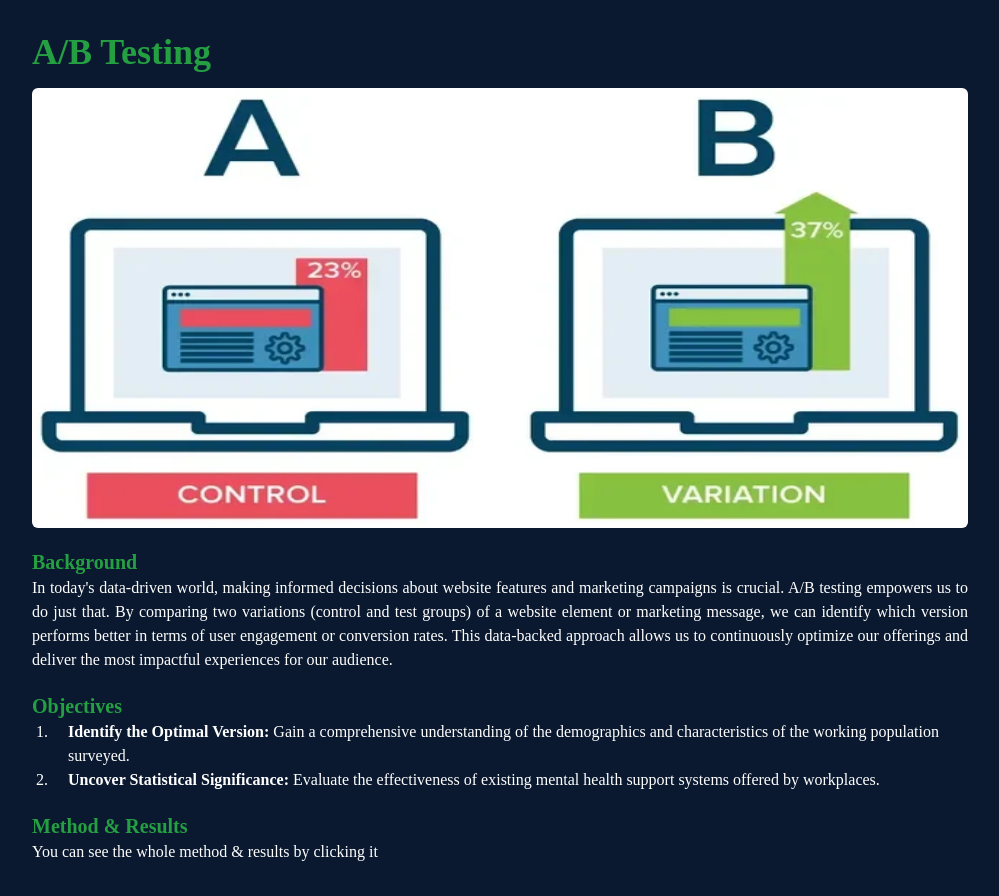
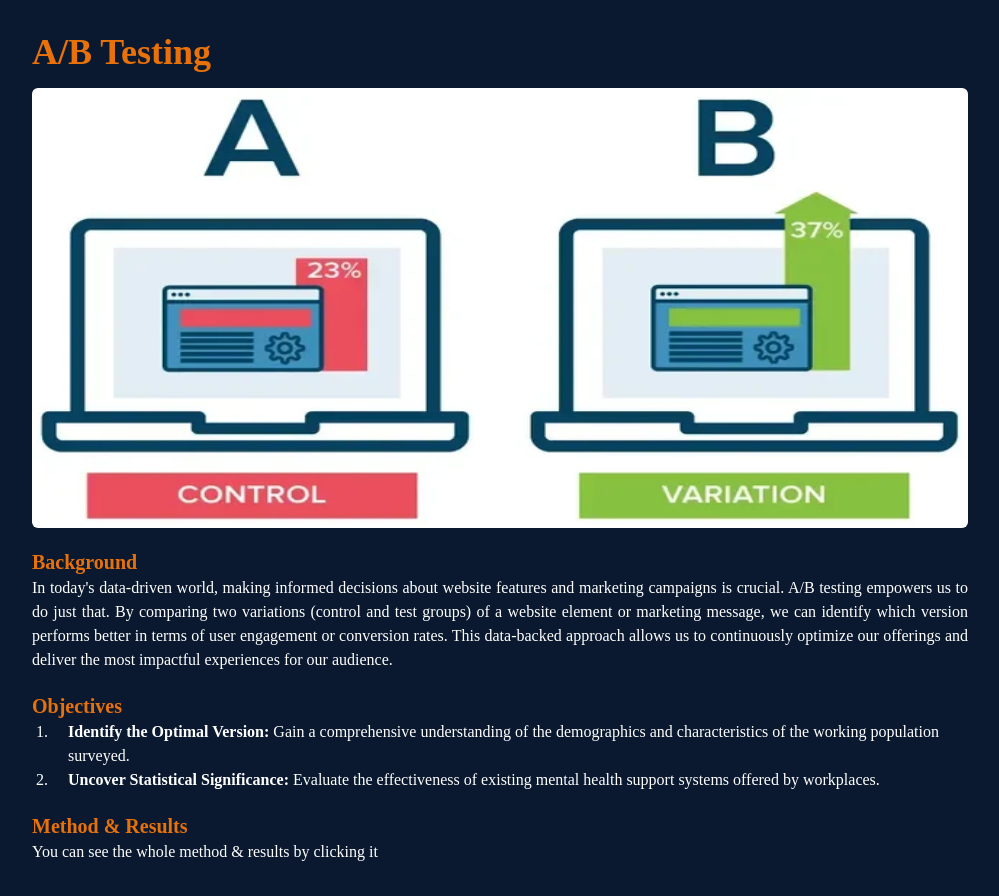
Before and after one commit to mprudentio/gdd, a React (Create React App) app: page /AB-Testing in a window 1280 px wide. Shown: the whole page, without its empty margins (140-1139 px from the left). Built offline with nearby package versions, Linux system fonts and the light colour scheme.

Commit message:
3rd commit

```diff
--- a/src/projects/ABTest.jsx
+++ b/src/projects/ABTest.jsx
@@ -5,23 +5,23 @@ const ABTest = () => {
     <div className='w-full h-full bg-[#0a192f]'>
         <div className='max-w-[1000px] mx-auto px-8 py-8  h-full'>
             <div>
-                <p className='text-[#24a042] text-4xl font-bold'>A/B Testing</p>
+                <p className='text-[#E8710A] text-4xl font-bold'>A/B Testing</p>
                 <img className='w-full h-[440px] rounded-md mt-4' src="./abtestinghero.jpg" alt="python icon" />
             </div>
             <div className='text-white mt-5'>
-                <p className='text-xl  font-bold text-[#24A042]'>Background</p>
+                <p className='text-xl  font-bold text-[#E8710A]'>Background</p>
                 <p className='text-justify'>In today's data-driven world, making informed decisions about website features and marketing campaigns is crucial. A/B testing empowers us to do just that. By comparing two variations (control and test groups) of a website element or marketing message, we can identify which version performs better in terms of user engagement or conversion rates. This data-backed approach allows us to continuously optimize our offerings and deliver the most impactful experiences for our audience.</p>
             </div>
             <div className='text-white mt-5'>
-                <p className='text-xl  font-bold text-[#24A042]'>Objectives</p>
+                <p className='text-xl  font-bold text-[#E8710A]'>Objectives</p>
                 <ol className='list-decimal ml-5'>
                     <li><span className='font-semibold'>Identify the Optimal Version:  </span> Gain a comprehensive understanding of the demographics and characteristics of the working population surveyed.</li>
                     <li><span className='font-semibold'>Uncover Statistical Significance:  </span> Evaluate the effectiveness of existing mental health support systems offered by workplaces.</li>
                 </ol>
             </div>
             <div className='text-white mt-5'>
-                <p className='text-xl  font-bold text-[#24A042]'>Method & Results</p>
-                <p>You can see the whole method & results by <a href='https://colab.research.google.com/drive/1Mwx0eRzxun2U370lpGZBal9vwja-WY7S?usp=sharing' rel="noreferrer" className='hover:text-green-500' target="_blank">clicking it</a></p>
+                <p className='text-xl  font-bold text-[#E8710A]'>Method & Results</p>
+                <p>You can see the whole method & results by <a href='https://colab.research.google.com/drive/1Mwx0eRzxun2U370lpGZBal9vwja-WY7S?usp=sharing' rel="noreferrer" className='hover:text-[#E8710A]' target="_blank">clicking it</a></p>
             </div>
         </div>
     </div>
--- a/src/skills.jsx
+++ b/src/skills.jsx
@@ -2,7 +2,7 @@
 import React from 'react';
 const Skills = () => {
   return (
-    <div  className='w-full h-screen bg-[#0a192f] text-gray-300'>
+    <div  className='w-full bg-[#0a192f] text-gray-300'>
       {/* Container */}
       <div className='max-w-[1000px] mx-auto p-4 flex flex-col justify-center w-full h-full'>
           <div >
--- a/src/work.jsx
+++ b/src/work.jsx
@@ -9,7 +9,7 @@ const Work = () => {
   const navigate = useNavigate()
   return (
     <div name='work' className='w-full text-gray-300 bg-[#0a192f]'>
-      <div className='max-w-[1000px] mx-auto p-4 flex flex-col justify-center w-full h-full'>
+      <div className='max-w-[1000px] mx-auto px-4 pt-[70px] flex flex-col justify-center w-full h-full'>
         <div className='pb-8 md:mt-3 lg:mt-1'>
           <p className='text-4xl font-bold inline border-b-4 text-gray-300 border-pink-600'>
             Work
@@ -67,6 +67,18 @@ const Work = () => {
                 </span>
               </div>
             </div>
+            {/* Grid Item */}
+            <div onClick={() => navigate('/AB-Testing')}
+              style={{ backgroundImage: `url('./abthumb.png')` }}
+              className='shadow-lg cursor-pointer shadow-[#040c16] group container rounded-md flex justify-center items-center mx-auto content-div text-center'
+            >
+              {/* Hover Effects */}
+              <div className='opacity-0 group-hover:opacity-100'>
+                <span className='text-2xl  text-center font-bold text-white tracking-wider'>
+                  A/B Testing
+                </span>
+              </div>
+            </div>
           </div>
           </div>
         </div>
```
